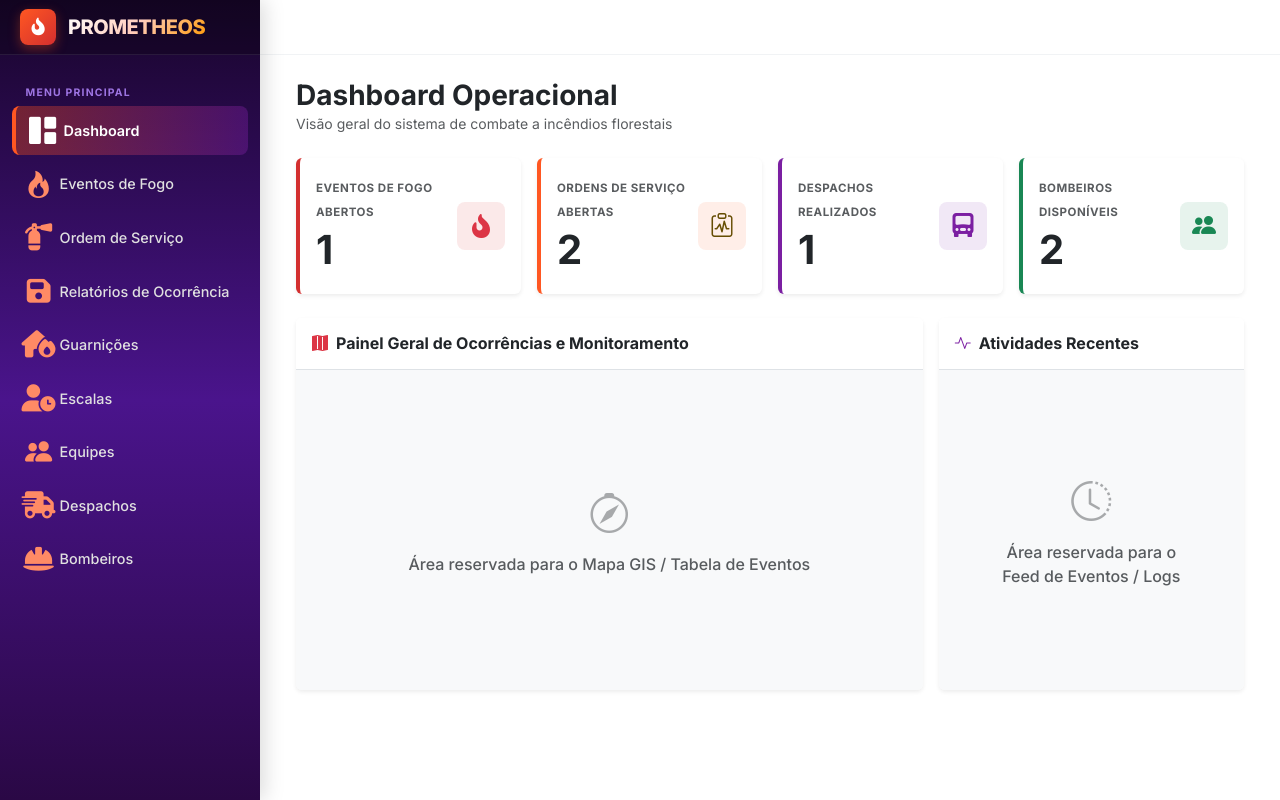
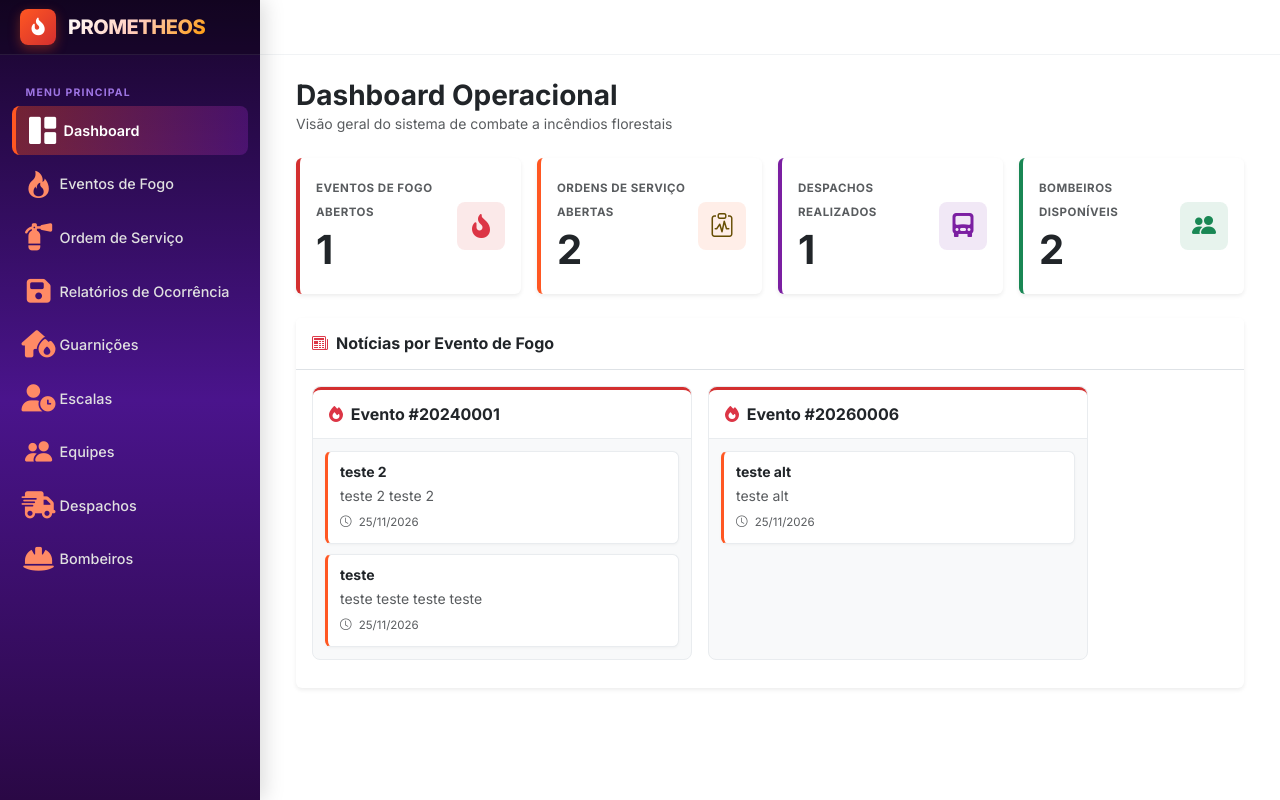
Before and after one commit to JuanPFRocha/Prometheos, a Django app: page / in a window 1280 px wide. Run offline with Django 5.2, Linux system fonts and the light colour scheme; data comes from the database, SQL or seed files in the repository; both versions use the stored data as it was after the commit.

Commit message:
feat: Adiciona no Dashboard, as notícias de eventos de fogo

```diff
--- a/gestao/admin.py
+++ b/gestao/admin.py
@@ -3,3 +3,4 @@ from gestao.models import *
 
 admin.site.register(Guarnicao)
 admin.site.register(Equipe)
+admin.site.register(NoticiaFogo)
--- a/gestao/models.py
+++ b/gestao/models.py
@@ -34,3 +34,12 @@ class Guarnicao(models.Model):
     cep = models.CharField(max_length=8, validators=[num_regex])
     def __str__(self):
                 return self.nome
+
+class NoticiaFogo(models.Model):
+       id = models.IntegerField(primary_key=True)
+       id_evento_fogo = models.ForeignKey("evento_fogo.EventoFogo", on_delete=models.CASCADE)
+       titulo = models.TextField(max_length=200)
+       descricao = models.TextField(max_length=600)
+       data = models.DateField(blank=True, null=True)
+       def __str__(self):
+              return self.titulo
--- a/gestao/views.py
+++ b/gestao/views.py
@@ -1,4 +1,5 @@
 from django.db import transaction
+from collections import defaultdict
 from django.http import request
 from django.shortcuts import render, redirect
 from evento_fogo.models import EventoFogo, OrdemServico, Despacho
@@ -12,11 +13,18 @@ def dashboard(request):
     qtd_despacho = Despacho.objects.filter(estatus="ANDAMENTO").count()
     qtd_bombeiro = Bombeiro.objects.filter(estatus="LIVRE").count()
 
+    noticias = NoticiaFogo.objects.filter(id_evento_fogo__isnull=False).order_by("-id")
+    noticias_por_evento = defaultdict(list)
+    for noticia in noticias:
+        noticias_por_evento[noticia.id_evento_fogo].append(noticia)
+
+
     contexto = {
         "qtdEventoFogo" : qtd_evento_fogo,
         "qtdOrdemServico" : qtd_ordem_servico,
         "qtdDespacho" : qtd_despacho,
-        "qtdBombeiro" : qtd_bombeiro
+        "qtdBombeiro" : qtd_bombeiro,
+        "noticias_por_evento": dict(noticias_por_evento),
     }
 
     return render(request, 'gestao/dashboard.html', contexto)
--- a/templates/gestao/dashboard.html
+++ b/templates/gestao/dashboard.html
@@ -1,6 +1,60 @@
 {% extends "layout.html" %}
 
 {% block content %}
+<style>
+    .news-board-scroll {
+        display: flex;
+        gap: 1rem;
+        overflow-x: auto;
+        padding-bottom: 0.75rem;
+        align-items: stretch;
+    }
+
+    .news-event-column {
+        min-width: 380px;
+        flex: 0 0 380px;
+        background-color: #f8f9fa;
+        border: 1px solid #e9ecef;
+        border-radius: 0.5rem;
+        display: flex;
+        flex-direction: column;
+        min-height: 500;
+        max-height: 680px;
+    }
+
+    .news-event-column-header {
+        padding: 0.75rem 1rem;
+        background-color: #ffffff;
+        border-bottom: 1px solid #e9ecef;
+        border-top: 3px solid var(--fire-red-dark, #D32F2F);
+        border-radius: 0.5rem 0.5rem 0 0;
+    }
+
+    .news-event-column-body {
+        padding: 0.75rem;
+        overflow-y: auto;
+        display: flex;
+        flex-direction: column;
+        gap: 0.65rem;
+        flex-grow: 1;
+    }
+
+    .news-item-card {
+        background-color: #ffffff;
+        border: 1px solid #e9ecef;
+        border-left: 3px solid var(--fire-orange, #FF5722);
+        border-radius: 0.4rem;
+        padding: 0.75rem;
+        box-shadow: 0 1px 3px rgba(0, 0, 0, 0.04);
+        transition: transform 0.15s ease, box-shadow 0.15s ease;
+    }
+
+    .news-item-card:hover {
+        transform: translateY(-1px);
+        box-shadow: 0 4px 10px rgba(0, 0, 0, 0.08);
+    }
+</style>
+
 <div class="container-fluid">
     <!-- Cabeçalho Simples da Página -->
     <div class="d-flex align-items-center justify-content-between mb-4">
@@ -21,9 +75,6 @@
                         <div>
                             <span class="text-uppercase fw-bold text-muted" style="font-size: 0.72rem; letter-spacing: 0.5px;">Eventos de Fogo Abertos</span>
                             <h2 class="display-6 fw-bold my-1 text-dark">{{ qtdEventoFogo }}</h2>
-                            <a href="">
-
-                            </a>
                         </div>
                         <div class="rounded-3 p-3 d-flex align-items-center justify-content-center" style="background-color: rgba(211, 47, 47, 0.1); width: 48px; height: 48px;">
                             <i class="fa-solid fa-fire-flame-curved text-danger fs-4"></i>
@@ -41,7 +92,6 @@
                         <div>
                             <span class="text-uppercase fw-bold text-muted" style="font-size: 0.72rem; letter-spacing: 0.5px;">Ordens de Serviço Abertas</span>
                             <h2 class="display-6 fw-bold my-1 text-dark">{{ qtdOrdemServico }}</h2>
-
                         </div>
                         <div class="rounded-3 p-3 d-flex align-items-center justify-content-center" style="background-color: rgba(255, 87, 34, 0.1); width: 48px; height: 48px;">
                             <i class="bi bi-clipboard-pulse text-warning-emphasis fs-4"></i>
@@ -59,7 +109,6 @@
                         <div>
                             <span class="text-uppercase fw-bold text-muted" style="font-size: 0.72rem; letter-spacing: 0.5px;">Despachos Realizados</span>
                             <h2 class="display-6 fw-bold my-1 text-dark">{{ qtdDespacho }}</h2>
-
                         </div>
                         <div class="rounded-3 p-3 d-flex align-items-center justify-content-center" style="background-color: rgba(123, 31, 162, 0.1); width: 48px; height: 48px;">
                             <i class="bi bi-truck-front-fill fs-4" style="color: #7B1FA2;"></i>
@@ -77,7 +126,6 @@
                         <div>
                             <span class="text-uppercase fw-bold text-muted" style="font-size: 0.72rem; letter-spacing: 0.5px;">Bombeiros Disponíveis</span>
                             <h2 class="display-6 fw-bold my-1 text-dark">{{ qtdBombeiro }}</h2>
-
                         </div>
                         <div class="rounded-3 p-3 d-flex align-items-center justify-content-center" style="background-color: rgba(25, 135, 84, 0.1); width: 48px; height: 48px;">
                             <i class="bi bi-people-fill text-success fs-4"></i>
@@ -89,38 +137,65 @@
 
     </div>
 
-    <!-- ÁREA SECUNDÁRIA: RESERVA DE ESPAÇO PARA MAPA E PAINEL LATERAL -->
+
+    <!-- PAINEL ÚNICO: NOTÍCIAS SEPARADAS EM COLUNAS POR EVENTO DE FOGO -->
     <div class="row g-3">
-        <!-- Estrutura / Container para Mapa/Monitoramento futuro -->
-        <div class="col-12 col-lg-8">
-            <div class="card border-0 shadow-sm h-100">
+        <div class="col-12">
+            <div class="card border-0 shadow-sm">
                 <div class="card-header bg-white border-bottom py-3 d-flex align-items-center justify-content-between">
                     <h6 class="card-title fw-bold m-0 text-dark">
-                        <i class="bi bi-map-fill me-2 text-danger"></i>Painel Geral de Ocorrências e Monitoramento
+                        <i class="bi bi-newspaper me-2 text-danger"></i>Notícias por Evento de Fogo
                     </h6>
                 </div>
-                <div class="card-body d-flex align-items-center justify-content-center bg-light text-muted p-5 rounded-bottom" style="min-height: 320px;">
-                    <div class="text-center">
-                        <i class="bi bi-compass fs-1 opacity-50 d-block mb-2"></i>
-                        <span class="fw-medium">Área reservada para o Mapa GIS / Tabela de Eventos</span>
+
+                <div class="card-body p-3">
+                    {% if noticias_por_evento %}
+                    <div class="news-board-scroll">
+                        {% for evento, lista_noticias in noticias_por_evento.items %}
+                        <div class="news-event-column">
+                            <!-- Cabeçalho Minimalista -->
+                            <div class="news-event-column-header">
+                                <span class="fw-bold text-dark text-truncate d-block">
+                                    <i class="fa-solid fa-fire text-danger me-1"></i>
+                                    Evento #{{ evento.codigo|default:evento.id }}
+                                </span>
+                            </div>
+
+                            <!-- Lista de Notícias daquele Evento -->
+                            <div class="news-event-column-body">
+                                {% for noticia in lista_noticias %}
+                                <div class="news-item-card">
+                                    <h6 class="fw-bold text-dark mb-1 small">
+                                        {{ noticia.titulo }}
+                                    </h6>
+                                    <p class="text-muted small mb-2">
+                                        {{ noticia.conteudo|default:noticia.descricao|truncatechars:140 }}
+                                    </p>
+                                    <div class="d-flex align-items-center justify-content-between text-muted" style="font-size: 0.72rem;">
+                                        <span>
+                                            <i class="bi bi-clock me-1"></i>
+                                            {{ noticia.data|default:noticia.data|date:"d/m/Y" }}
+                                        </span>
+                                        {% if noticia.link %}
+                                        <a href="{{ noticia.link }}" target="_blank" rel="noopener noreferrer" class="text-danger fw-semibold text-decoration-none">
+                                            Ler mais <i class="bi bi-box-arrow-up-right"></i>
+                                        </a>
+                                        {% elif noticia.fonte %}
+                                        <span>{{ noticia.fonte }}</span>
+                                        {% endif %}
+                                    </div>
+                                </div>
+                                {% endfor %}
+                            </div>
+                        </div>
+                        {% endfor %}
                     </div>
-                </div>
-            </div>
-        </div>
-
-        <!-- Estrutura / Container para Atividades e Avisos -->
-        <div class="col-12 col-lg-4">
-            <div class="card border-0 shadow-sm h-100">
-                <div class="card-header bg-white border-bottom py-3">
-                    <h6 class="card-title fw-bold m-0 text-dark">
-                        <i class="bi bi-activity me-2" style="color: #7B1FA2;"></i>Atividades Recentes
-                    </h6>
-                </div>
-                <div class="card-body d-flex align-items-center justify-content-center bg-light text-muted p-5 rounded-bottom" style="min-height: 320px;">
-                    <div class="text-center">
-                        <i class="bi bi-clock-history fs-1 opacity-50 d-block mb-2"></i>
-                        <span class="fw-medium">Área reservada para o Feed de Eventos / Logs</span>
+                    {% else %}
+                    <div class="text-center text-muted py-5">
+                        <i class="bi bi-newspaper fs-1 opacity-50 d-block mb-2"></i>
+                        <span class="fw-medium">Nenhuma notícia vinculada a eventos de fogo.</span>
                     </div>
+                    {% endif %}
                 </div>
             </div>
         </div>
```
Also changed, not shown: db.sqlite3, evento_fogo/migrations/0007_alter_despacho_estatus.py (added), gestao/migrations/0007_noticiafogo.py (added), gestao/migrations/0008_noticiafogo_data.py (added).
